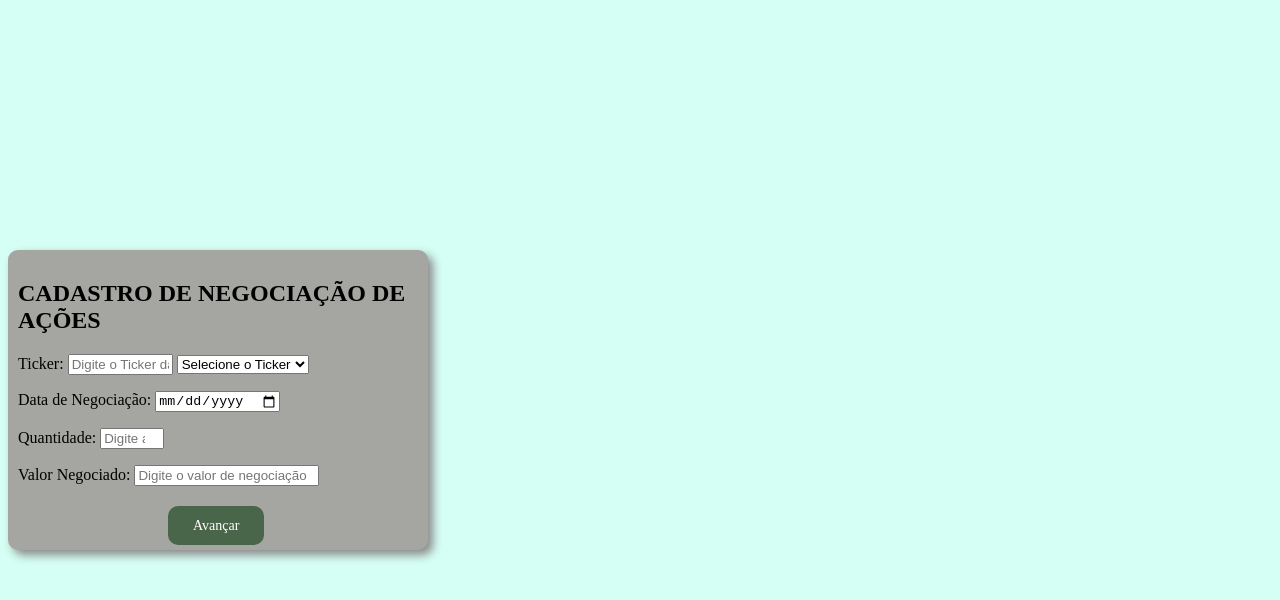
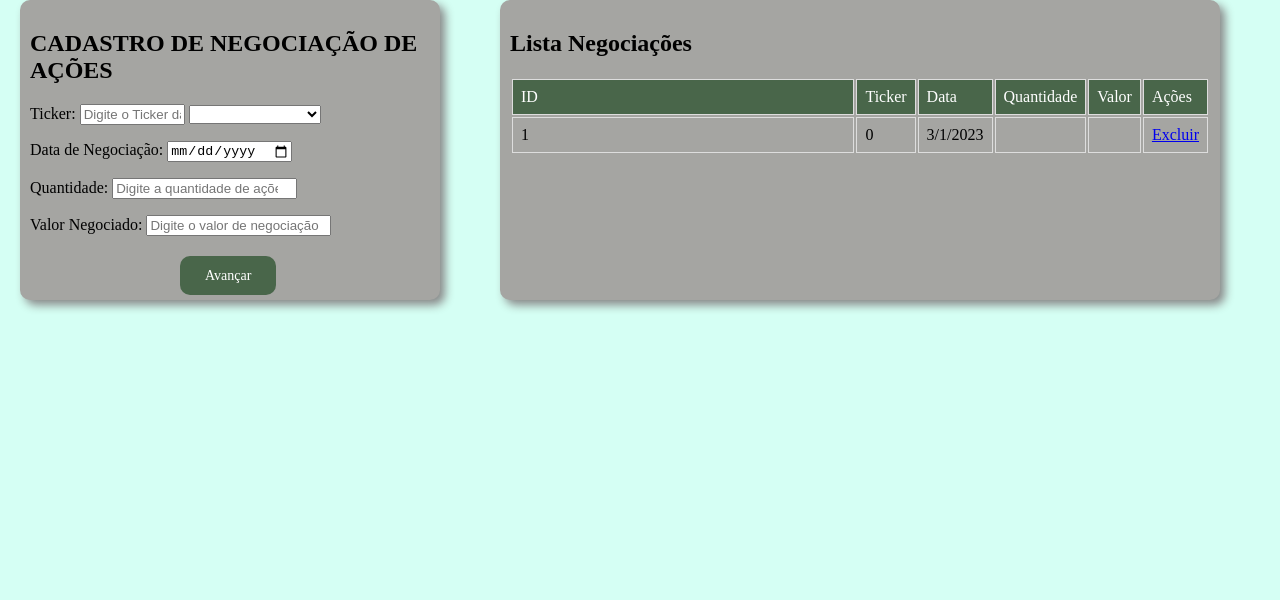
Before and after one commit to chmjr/Curso-FullStack---Senai, a website with bundled scripts: page BolsaValores/app/index.html in a window 1280 px wide. Both pictures are taken after a click on the link "Avançar". Built offline with nearby package versions, Linux system fonts and the light colour scheme; a web font is replaced by a local one.

Commit message:
Dia 28 - Aula Javascript e modificações projetos

```diff
--- a/BolsaValores/app/css/main.css
+++ b/BolsaValores/app/css/main.css
@@ -3,18 +3,31 @@ body {
   background-color: #d5fff4;
 }
 h1 {
-margin-left: 30%;
-margin-right: 30%;
+  margin-left: 30%;
+  margin-right: 30%;
 }
 
 #divForm {
   position: absolute;
   top: 0;
   bottom: 0;
-  left: 20;
-  right: 10;
-  margin: auto;
+  left: 20px;
+  right: 10px;
   width: 400px;
+  height: 280px;
+  padding: 10px;
+  background-color: rgb(165, 165, 162);
+  border-radius: 10px;
+  box-shadow: 5px 5px 10px #888888;
+}
+
+#divTabela {
+  position: absolute;
+  top: 0;
+  bottom: 0;
+  left: 500px;
+  right: 20px;
+  width: 700px;
   height: 280px;
   padding: 10px;
   background-color: rgb(165, 165, 162);
@@ -34,3 +47,19 @@ margin-right: 30%;
 #divForm p#btn {
   margin-top: 30px;
 }
+#tabelaNegociacoes {
+  border-collapse: collapse;
+  width: 100%;
+}
+.tabela-negociacoes-cabecalho {
+  background-color:  #49664a;
+  color: white;
+  text-align: left;
+  width: 100%;
+  padding: 8px;
+}
+
+#tabelaNegociacoes td {
+  border: 1px solid #ddd;
+  padding: 8px;
+}
--- a/BolsaValores/app/index.html
+++ b/BolsaValores/app/index.html
@@ -12,7 +12,7 @@
     <link href="css/main.css" rel="stylesheet" />
   </head>
   <body>
-   <div class="divForm" id="divForm">
+    <div class="divForm" id="divForm">
       <h2>CADASTRO DE NEGOCIAÇÃO DE AÇÕES</h2>
       <p>
         <label>Ticker:</label>
@@ -47,10 +47,8 @@
           alt="quantidade de acoes"
           id="qtdAcoes"
           min="1"
-          max="100"
           size="40px"
           value=""
-          onchange="validaInt1a100()"
           required
           placeholder="Digite a quantidade de ações vendidas de 0 - 100"
         />
@@ -71,9 +69,33 @@
         <a href="#" id="btnAdd">Avançar</a>
       </p>
     </div>
+    <div class="divTabela" id="divTabela">
+      <h2>Lista Negociações</h2>
+      <table id="tabelaNegociacoes" class="tabelaNegociacoes">
+        <thead>
+          <tr>
+            <th class="tabela-negociacoes-cabecalho">ID</th>
+            <th class="tabela-negociacoes-cabecalho">Ticker</th>
+            <th class="tabela-negociacoes-cabecalho">Data</th>
+            <th class="tabela-negociacoes-cabecalho">Quantidade</th>
+            <th class="tabela-negociacoes-cabecalho">Valor</th>
+            <th class="tabela-negociacoes-cabecalho">Ações</th>
+          </tr>
+        </thead>
+        <tbody id="lista"></tbody>
+      </table>
+    </div>
     <script src="js/mascaraCampos.js"></script>
     <script src="js/validaCampos.js"></script>
     <script type="module" src="js/main/programa.js"></script>
     <script src="https://ajax.googleapis.com/ajax/libs/jquery/1.11.0/jquery.min.js"></script>
+    <script>
+      var today = new Date();
+      var dy = today.getDate();
+      var mt = today.getMonth() + 1;
+      var yr = today.getFullYear();
+      document.getElementById("dtNeg").value =
+        yr + "-" + (mt < 10 ? "0" + mt : mt) + "-" + (dy < 10 ? "0" + dy : dy);
+    </script>
   </body>
 </html>
--- a/BolsaValores/app/js/controllers/negociacaoController.js
+++ b/BolsaValores/app/js/controllers/negociacaoController.js
@@ -1,5 +1,6 @@
 import { Negociacao } from "../models/negociacao.js";
 import { ListaNegociacoes } from "../models/listaNegociacoes.js";
+//import { generate as generateId } from "../../../../node_modules/shortid/index.js";
 export class NegociacaoController {
   #campoData;
   #campoQtd;
@@ -16,14 +17,91 @@ export class NegociacaoController {
   }
 
   criarNegociacao() {
+    let maiorId = this.#listaNegociacoes.negociacoes.reduce(
+      //Reduce faz retornar o valor do acumulador e depois o .max retorna o maior numero dentro do array
+      (acumulador, negociacao) => {
+        return Math.max(acumulador, negociacao.id);
+      },
+      0
+    );
+    let id = maiorId + 1;
     let data = new Date(
       this.#campoData.value + "T00:00:00-03:00"
     ).toLocaleDateString();
     let qtd = this.#campoQtd.value;
     let valor = this.#campoValor.value;
     let ticker = this.#campoTicker.value;
-    let negociacao = new Negociacao(data, qtd, valor, ticker); //Monta objeto negociação
+    let negociacao = new Negociacao(id, data, qtd, valor, ticker); //Monta objeto negociação
     this.#listaNegociacoes.adicionar(negociacao); //Joga objeto para a função adicionar
-    console.log(negociacao);
+
+    this.atualizarTabelaNegociacoes();
+    document.getElementById("dtNeg").value = "";
+    document.getElementById("qtdAcoes").value = "";
+    document.getElementById("vlNeg").value = "";
+    document.getElementById("ticker").value = "";
+    document.getElementById("list").value = "";
+  }
+
+  atualizarTabelaNegociacoes() {
+    let tabela = document.createElement("table");
+    tabela.classList.add("tabela-negociacoes"); // adiciona classe CSS para a tabela
+
+    const cabecalho = tabela.createTHead();
+    const linhaCabecalho = cabecalho.insertRow();
+    const colunaId = linhaCabecalho.insertCell();
+    colunaId.innerHTML = "ID";
+    colunaId.classList.add("tabela-negociacoes-cabecalho");
+    const colunaTicker = linhaCabecalho.insertCell();
+    colunaTicker.innerHTML = "Ticker";
+    colunaTicker.classList.add("tabela-negociacoes-cabecalho"); // adiciona classe CSS para a célula
+    const colunaData = linhaCabecalho.insertCell();
+    colunaData.innerHTML = "Data";
+    colunaData.classList.add("tabela-negociacoes-cabecalho"); // adiciona classe CSS para a célula
+    const colunaQtd = linhaCabecalho.insertCell();
+    colunaQtd.innerHTML = "Quantidade";
+    colunaQtd.classList.add("tabela-negociacoes-cabecalho"); // adiciona classe CSS para a célula
+    const colunaValor = linhaCabecalho.insertCell();
+    colunaValor.innerHTML = "Valor";
+    colunaValor.classList.add("tabela-negociacoes-cabecalho"); // adiciona classe CSS para a célula
+    const colunaAcoes = linhaCabecalho.insertCell();
+    colunaAcoes.innerHTML = "Ações";
+    colunaAcoes.classList.add("tabela-negociacoes-cabecalho"); // adiciona classe CSS para a célula
+
+    let corpo = tabela.createTBody();
+    this.#listaNegociacoes.negociacoes.forEach((negociacao) => {
+      let linha = corpo.insertRow();
+      let colunaId = linha.insertCell();
+      colunaId.innerHTML = negociacao.id;
+      let colunaTicker = linha.insertCell();
+      colunaTicker.innerHTML = negociacao.ticker;
+      let colunaData = linha.insertCell();
+      colunaData.innerHTML = negociacao.data;
+      let colunaQtd = linha.insertCell();
+      colunaQtd.innerHTML = negociacao.qtd;
+      let colunaValor = linha.insertCell();
+      colunaValor.innerHTML = negociacao.valor;
+      var colunaAcoes = linha.insertCell();
+      let linkExcluir = document.createElement("a"); // cria um link para excluir
+      linkExcluir.href = "#"; // define o atributo href do link
+      linkExcluir.innerHTML = "Excluir"; // define o texto do link
+      linkExcluir.onclick = () => {
+        // define a função onclick do link
+        this.excluirNegociacao(negociacao.id); // chama a função que exclui a linha
+      };
+      colunaAcoes.appendChild(linkExcluir);
+    });
+    let tabelaNegociacoes = document.getElementById("tabelaNegociacoes");
+    tabelaNegociacoes.innerHTML = ""; // clear existing table
+    tabelaNegociacoes.appendChild(tabela);
+  }
+
+  excluirNegociacao(id) {
+    const indice = this.#listaNegociacoes.negociacoes.findIndex( //findIndex retorna -1 se não achou o indice e se achou retorna o indice
+      (negociacao) => negociacao.id === id
+    );
+    if (indice !== -1) {
+      this.#listaNegociacoes.negociacoes.splice(indice, 1); //Splice apaga o array com o indice como parametro
+      this.atualizarTabelaNegociacoes();
+    }
   }
 }
--- a/BolsaValores/app/js/main/programa.js
+++ b/BolsaValores/app/js/main/programa.js
@@ -1,9 +1,14 @@
 import { NegociacaoController } from "../controllers/negociacaoController.js";
 
 const botao = document.querySelector("#btnAdd");
+const botaoExcluir = document.querySelector("#btnExcluir");
 const controller = new NegociacaoController();
 
 botao.addEventListener("click", () => {
   event.preventDefault();
   controller.criarNegociacao();
 });
+
+function excluirLinha(id) {
+  controller.excluirNegociacao(id);
+}
--- a/BolsaValores/app/js/models/listaNegociacoes.js
+++ b/BolsaValores/app/js/models/listaNegociacoes.js
@@ -1,11 +1,12 @@
 export class ListaNegociacoes {
-    #negociacoes = []; //Array privado
+  #negociacoes = []; //Array privado
 
-adicionar (negociacao){
+  adicionar(negociacao) {
     this.#negociacoes.push(negociacao); //Adicionando o objeto paciente no array
+  }
+
+  get negociacoes() {
+    return this.#negociacoes; // Para apagar o array tive que deixar ele apagar o original
+    //return [].concat(this.#negociacoes); //Protegendo o array, retornando uma cópia do array original
+  }
 }
-
-get pacientes(){
-    return [].concat(this.#negociacoes); //Protegendo o array, retornando uma cópia do array original
-}
-}
--- a/BolsaValores/app/js/models/negociacao.js
+++ b/BolsaValores/app/js/models/negociacao.js
@@ -1,16 +1,20 @@
 export class Negociacao {
+  #id;
   #data;
   #qtd;
   #valor;
   #ticker;
 
-  constructor(data, qtd, valor, ticker) {
+  constructor(id, data, qtd, valor, ticker) {
+    this.#id = id;
     this.#data = data;
     this.#qtd = qtd;
     this.#valor = valor;
     this.#ticker = ticker;
   }
-
+  get id() {
+    return this.#id;
+  }
   get data() {
     return this.#data;
   }
--- a/BolsaValores/app/js/validaCampos.js
+++ b/BolsaValores/app/js/validaCampos.js
@@ -20,7 +20,6 @@ async function getSuggestions() {
     return;
   }
   const url = `${endpoint}?function=SYMBOL_SEARCH&keywords=${query}&apikey=${apiKey}&region=BR`;
-  console.log(url);
   try {
     const response = await fetch(url);
     const data = await response.json();
--- a/package.json
+++ b/package.json
@@ -19,5 +19,8 @@
   "homepage": "https://github.com/rico700/Curso-FullStack---Senai#readme",
   "devDependencies": {
     "lite-server": "^2.6.1"
+  },
+  "dependencies": {
+    "shortid": "^2.2.16"
   }
 }
```
Also changed, not shown: AulaTimeOut/js/arrays.js (added, +49 -0 lines), 1 other file.
